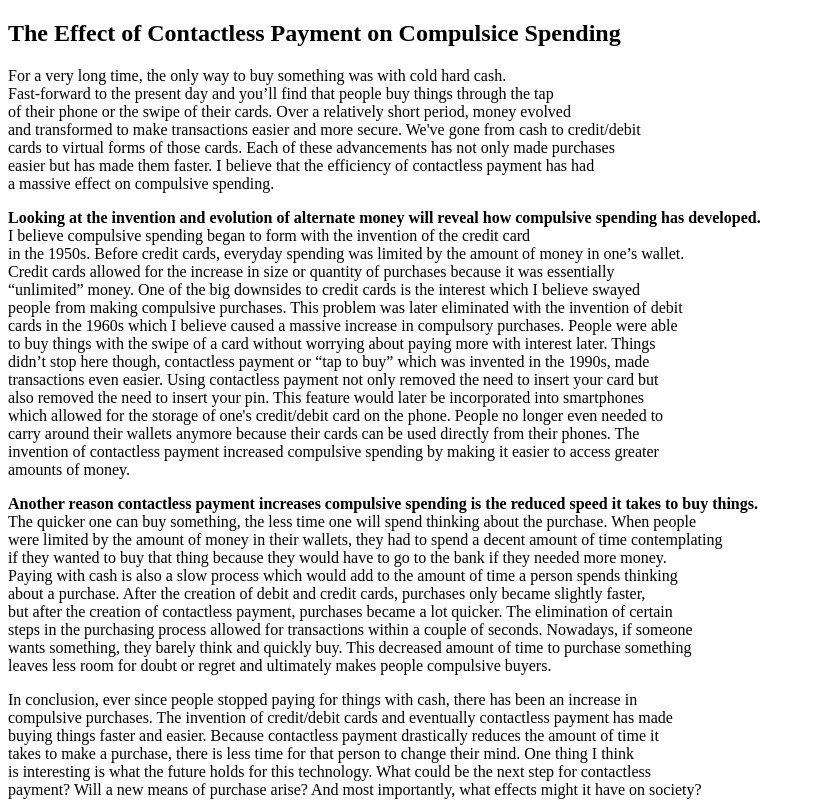
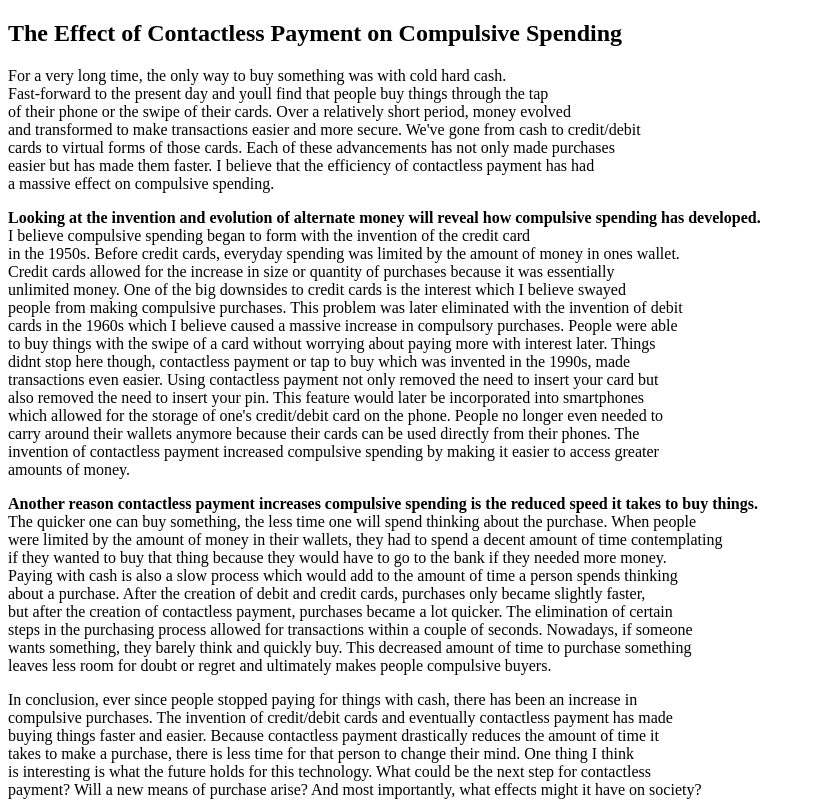
Before and after one commit to Joseph-Laity/CS212_Lab1, a website: page src/homework/index.html in a window 1280 px wide. Shown: the top 802 px of the page, without its empty margins (0-815 px from the left). Drawn offline with Linux system fonts and the light colour scheme.

Commit message:
Update index.html

```diff
--- a/src/homework/index.html
+++ b/src/homework/index.html
@@ -6,10 +6,10 @@
 
 	<body>
 		<article>
-			<h1>The Effect of Contactless Payment on Compulsice Spending</h1>
+			<h1>The Effect of Contactless Payment on Compulsive Spending</h1>
 			<p>
 				For a very long time, the only way to buy something was with cold hard cash.<br>
-				Fast-forward to the present day and you’ll find that people buy things through the tap<br>
+				Fast-forward to the present day and youll find that people buy things through the tap<br>
 				of their phone or the swipe of their cards. Over a relatively short period, money evolved<br>
 				and transformed to make transactions easier and more secure. We've gone from cash to credit/debit<br>
 				cards to virtual forms of those cards. Each of these advancements has not only made purchases<br>
@@ -20,13 +20,13 @@
 			<p>
 				<b>Looking at the invention and evolution of alternate money will reveal how compulsive spending has developed.</b><br>
 				I believe compulsive spending began to form with the invention of the credit card<br>
-				in the 1950s. Before credit cards, everyday spending was limited by the amount of money in one’s wallet.<br>
+				in the 1950s. Before credit cards, everyday spending was limited by the amount of money in ones wallet.<br>
 				Credit cards allowed for the increase in size or quantity of purchases because it was essentially<br>
-				“unlimited” money. One of the big downsides to credit cards is the interest which I believe swayed<br>
+				unlimited money. One of the big downsides to credit cards is the interest which I believe swayed<br>
 				people from making compulsive purchases. This problem was later eliminated with the invention of debit<br>
 				cards in the 1960s which I believe caused a massive increase in compulsory purchases. People were able<br>
 				to buy things with the swipe of a card without worrying about paying more with interest later. Things<br>
-				didn’t stop here though, contactless payment or “tap to buy” which was invented in the 1990s, made<br>
+				didnt stop here though, contactless payment or tap to buy which was invented in the 1990s, made<br>
 				transactions even easier. Using contactless payment not only removed the need to insert your card but<br>
 				also removed the need to insert your pin. This feature would later be incorporated into smartphones<br>
 				which allowed for the storage of one's credit/debit card on the phone. People no longer even needed to<br>
```
